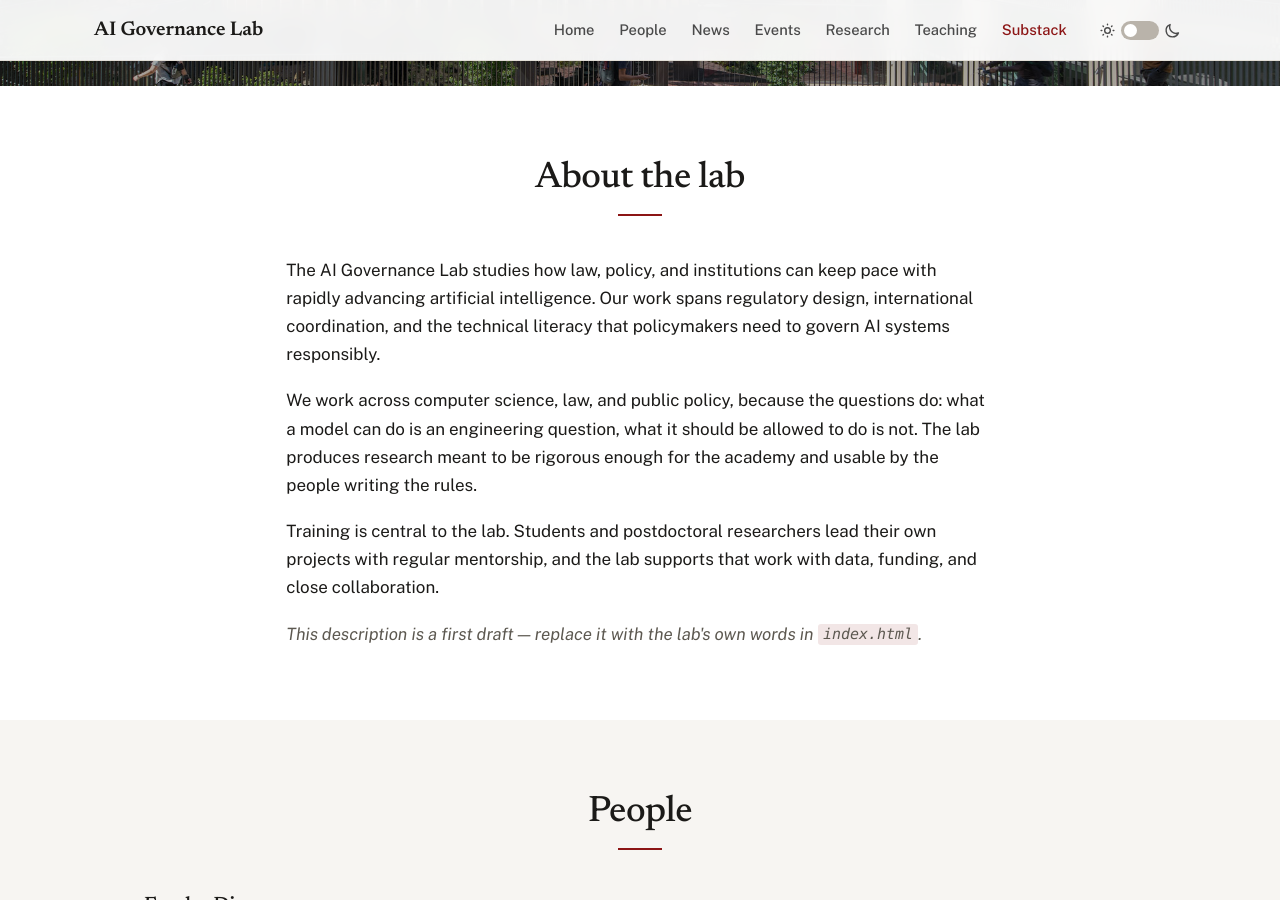
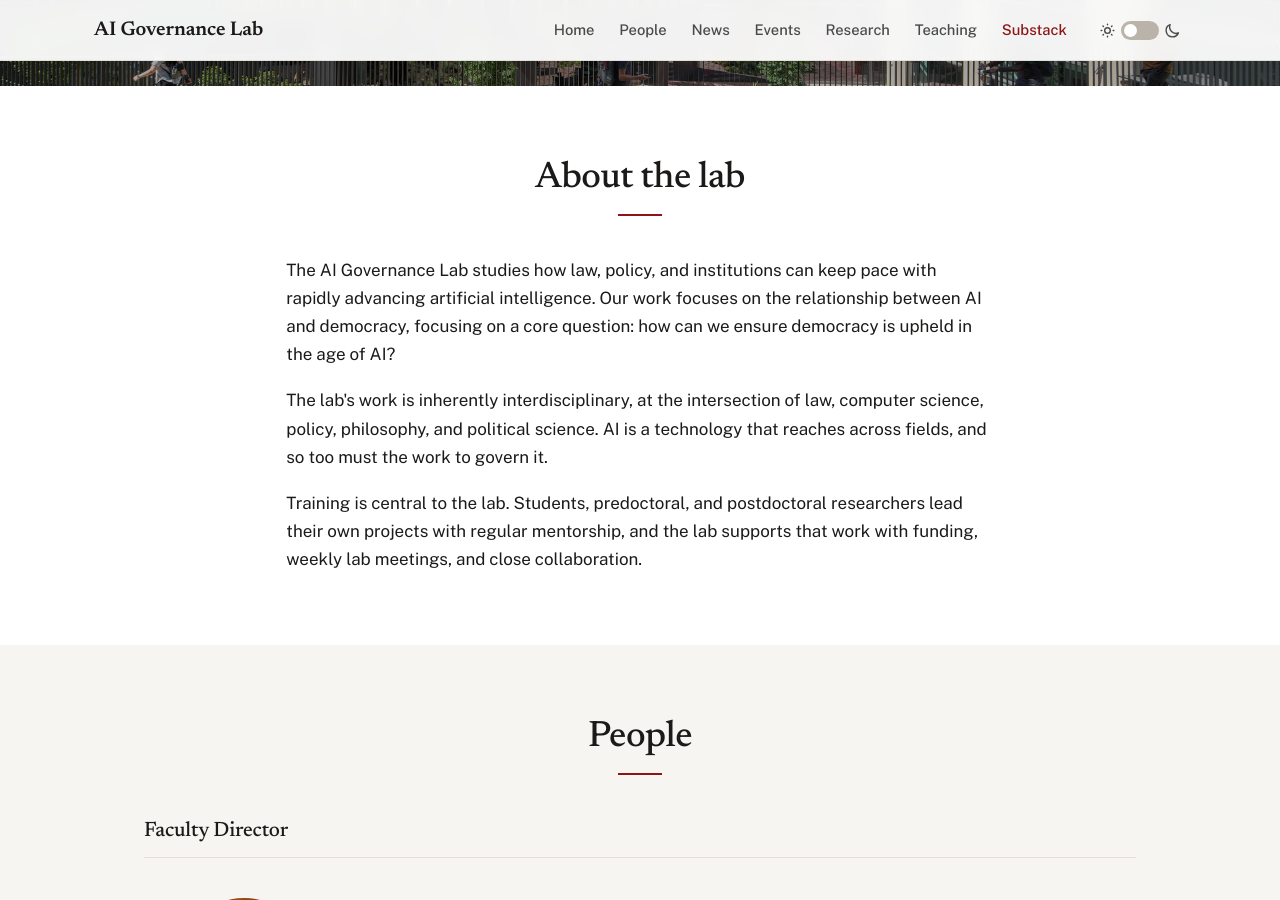
Before and after one commit to aigovlab/lab-website, a Jekyll site: the page built from index.html, in a window 1280 px wide and 900 px high, scrolled down 595 px. Built offline with Jekyll 4.4.1, drawn with Linux system fonts in a browser that asks for light colours.

Commit message:
Updating homepage

```diff
--- a/index.html
+++ b/index.html
@@ -22,25 +22,20 @@ title: Home
     <div class="prose">
       <p>
         The AI Governance Lab studies how law, policy, and institutions can keep
-        pace with rapidly advancing artificial intelligence. Our work spans
-        regulatory design, international coordination, and the technical
-        literacy that policymakers need to govern AI systems responsibly.
+        pace with rapidly advancing artificial intelligence. Our work focuses on
+        the relationship between AI and democracy, focusing on a core question:
+        how can we ensure democracy is upheld in the age of AI?
       </p>
       <p>
-        We work across computer science, law, and public policy, because the
-        questions do: what a model can do is an engineering question, what it
-        should be allowed to do is not. The lab produces research meant to be
-        rigorous enough for the academy and usable by the people writing the
-        rules.
+        The lab's work is inherently interdisciplinary, at the intersection of
+        law, computer science, policy, philosophy, and political science. AI is
+        a technology that reaches across fields, and so too must the work to govern
+        it.
       </p>
       <p>
-        Training is central to the lab. Students and postdoctoral researchers
-        lead their own projects with regular mentorship, and the lab supports
-        that work with data, funding, and close collaboration.
-      </p>
-      <p class="placeholder">
-        This description is a first draft — replace it with the lab's own words
-        in <code>index.html</code>.
+        Training is central to the lab. Students, predoctoral, and postdoctoral
+        researchers lead their own projects with regular mentorship, and the lab
+        supports that work with funding, weekly lab meetings, and close collaboration.
       </p>
     </div>
   </div>
```
